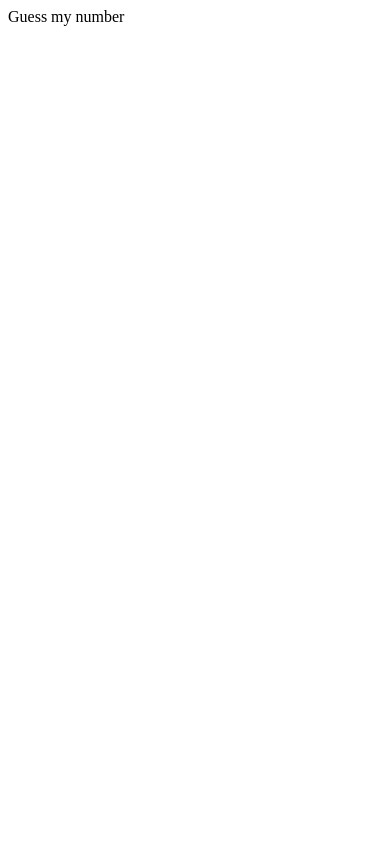
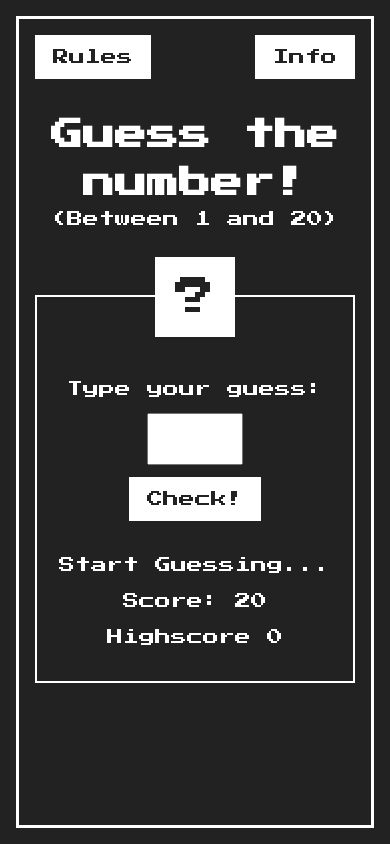
Before and after one commit to bramizdev/pp-guess-the-number, a plain HTML site: page index.html in a window 390 px wide. Drawn offline with Linux system fonts and the light colour scheme.

Commit message:
📱 Finish mobile view

```diff
--- a/index.html
+++ b/index.html
@@ -28,6 +28,39 @@
     <title>Guess my number! | The classic game</title>
   </head>
   <body>
-    Guess my number
+    <div class="wrapper">
+      <header class="header">
+        <div class="header__title">
+          <h1>Guess the number!</h1>
+          <p>(Between 1 and 20)</p>
+        </div>
+        <div class="header__btns">
+          <button class="btn">Rules</button>
+          <button class="btn">Info</button>
+        </div>
+      </header>
+      <main class="game">
+        <div class="game__secret-number">?</div>
+        <div class="game__container">
+          <form class="game__form">
+            <label class="game__label" for="input">Type your guess:</label>
+            <input
+              class="game__input"
+              min="1"
+              max="20"
+              type="number"
+              aria-describedby="input-example"
+            />
+            <p class="visually-hidden" id="input-example">Example: 5</p>
+            <button class="btn" id="check" type="submit">Check!</button>
+          </form>
+          <div class="game__display">
+            <p role="status" aria-live="polite">Start Guessing...</p>
+            <p role="status" aria-live="polite">Score: <span>20</span></p>
+            <p role="status" aria-live="polite">Highscore <span>0</span></p>
+          </div>
+        </div>
+      </main>
+    </div>
   </body>
 </html>
--- a/style/style.css
+++ b/style/style.css
@@ -1,4 +1,185 @@
+/* ----- Custom properties ----- */
 :root {
+  --clr-bg: #222;
+  --clr-font: #fff;
+
   --ff-base: 'Press Start 2P', cursive;
   --ff-secondary: 'Play', sans-serif;
 }
+
+/* ----- CSS reset by Josh Comeau -----  */
+/*
+  1. Use a more-intuitive box-sizing model.
+*/
+*,
+*::before,
+*::after {
+  box-sizing: border-box;
+}
+/*
+  2. Remove default margin
+*/
+* {
+  margin: 0;
+  padding: 0;
+}
+/*
+  3. Allow percentage-based heights in the application
+*/
+html,
+body {
+  height: 100%;
+}
+/*
+  Typographic tweaks!
+  4. Add accessible line-height
+  5. Improve text rendering
+*/
+body {
+  line-height: 1.5;
+  -webkit-font-smoothing: antialiased;
+}
+/*
+  6. Improve media defaults
+*/
+img,
+picture,
+video,
+canvas,
+svg {
+  display: block;
+  max-width: 100%;
+}
+/*
+  7. Remove built-in form typography styles
+*/
+input,
+button,
+textarea,
+select {
+  font: inherit;
+}
+/*
+  8. Avoid text overflows
+*/
+p,
+h1,
+h2,
+h3,
+h4,
+h5,
+h6 {
+  overflow-wrap: break-word;
+}
+/*
+  9. Remove button styling
+*/
+button,
+input[type='submit'],
+input[type='reset'] {
+  all: unset;
+  cursor: pointer;
+}
+
+/* ----- Utilities ----- */
+.wrapper {
+  max-width: 50rem;
+  border: 3px solid var(--clr-font);
+  padding: 1rem;
+}
+
+.btn {
+  background-color: var(--clr-font);
+  color: var(--clr-bg);
+  padding: 0.5rem 1rem;
+  border: 2px solid transparent;
+}
+
+.btn:is(:hover, :focus-visible) {
+  background-color: var(--clr-bg);
+  color: var(--clr-font);
+  padding: 0.5rem 1rem;
+  border: 2px solid var(--clr-font);
+}
+
+/* ----- General styling ----- */
+body {
+  background-color: var(--clr-bg);
+  color: var(--clr-font);
+  font-family: var(--ff-base);
+  padding: 1rem;
+  display: grid;
+}
+
+.visually-hidden:not(:focus):not(:active) {
+  position: absolute;
+  width: 1px;
+  height: 1px;
+  padding: 0;
+  margin: -1px;
+  overflow: hidden;
+  clip: rect(0, 0, 0, 0);
+  white-space: nowrap;
+  border-width: 0;
+}
+
+.header {
+  display: flex;
+  flex-direction: column-reverse;
+  gap: 2rem;
+  margin-bottom: 4rem;
+}
+
+.header__title {
+  text-align: center;
+}
+
+.header__btns {
+  display: flex;
+  justify-content: space-between;
+}
+
+.game {
+  border: 2px solid var(--clr-font);
+}
+
+.game__secret-number {
+  top: 0;
+  position: relative;
+  height: 5rem;
+  width: 5rem;
+  background-color: var(--clr-font);
+  color: var(--clr-bg);
+  left: 50%;
+  transform: translate(-50%, -50%);
+  display: grid;
+  place-items: center;
+  font-size: 2.5rem;
+}
+
+.game__container {
+  display: flex;
+  flex-direction: column;
+  gap: 2rem;
+}
+
+.game__form {
+  display: flex;
+  flex-direction: column;
+  align-items: center;
+  gap: 0.75rem;
+}
+
+.game__input {
+  font-size: 2rem;
+  width: 6rem;
+  text-align: center;
+}
+
+.game__display {
+  display: flex;
+  flex-direction: column;
+  gap: 0.75rem;
+  text-align: center;
+  margin-bottom: 2rem;
+}
```
